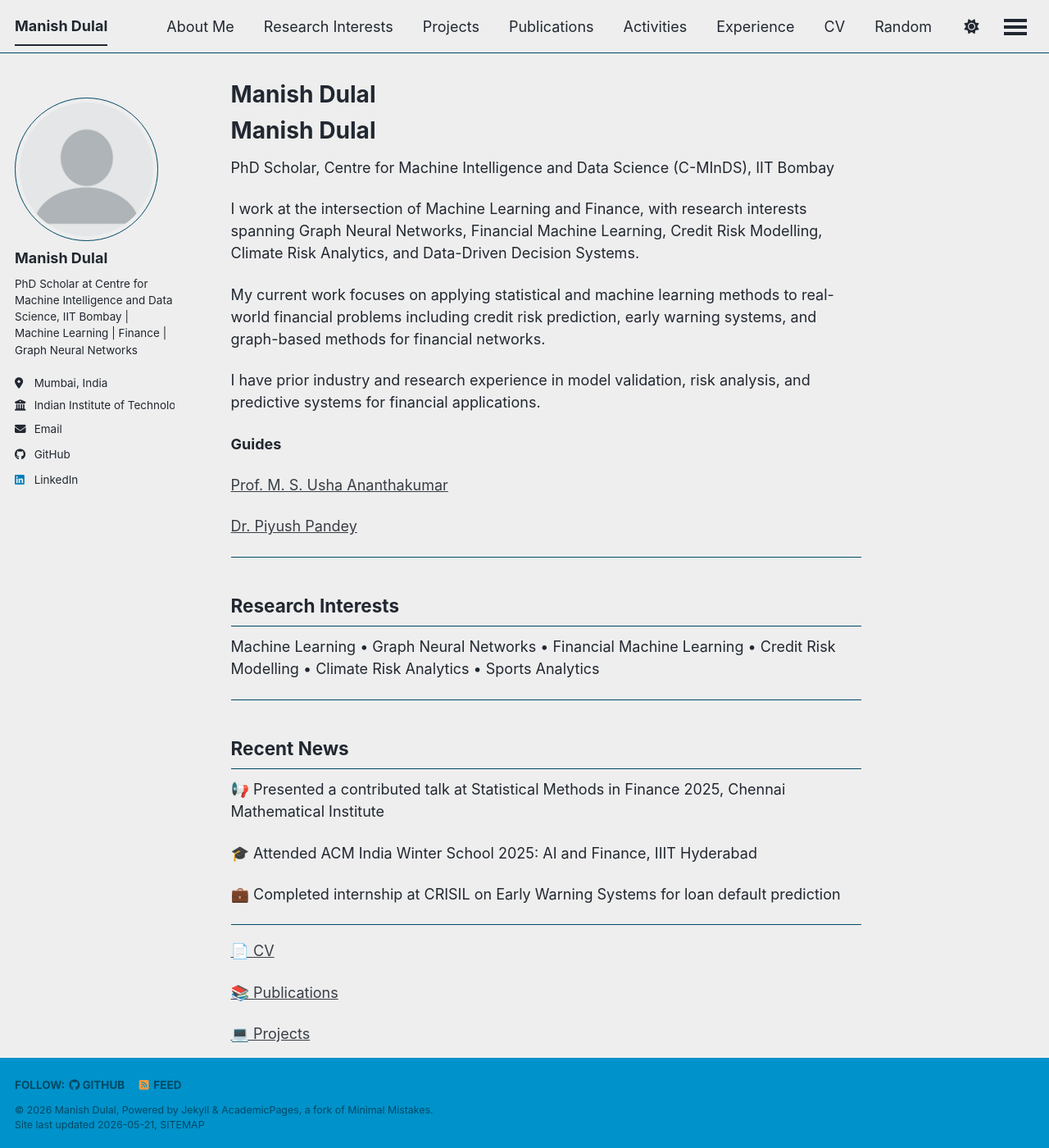
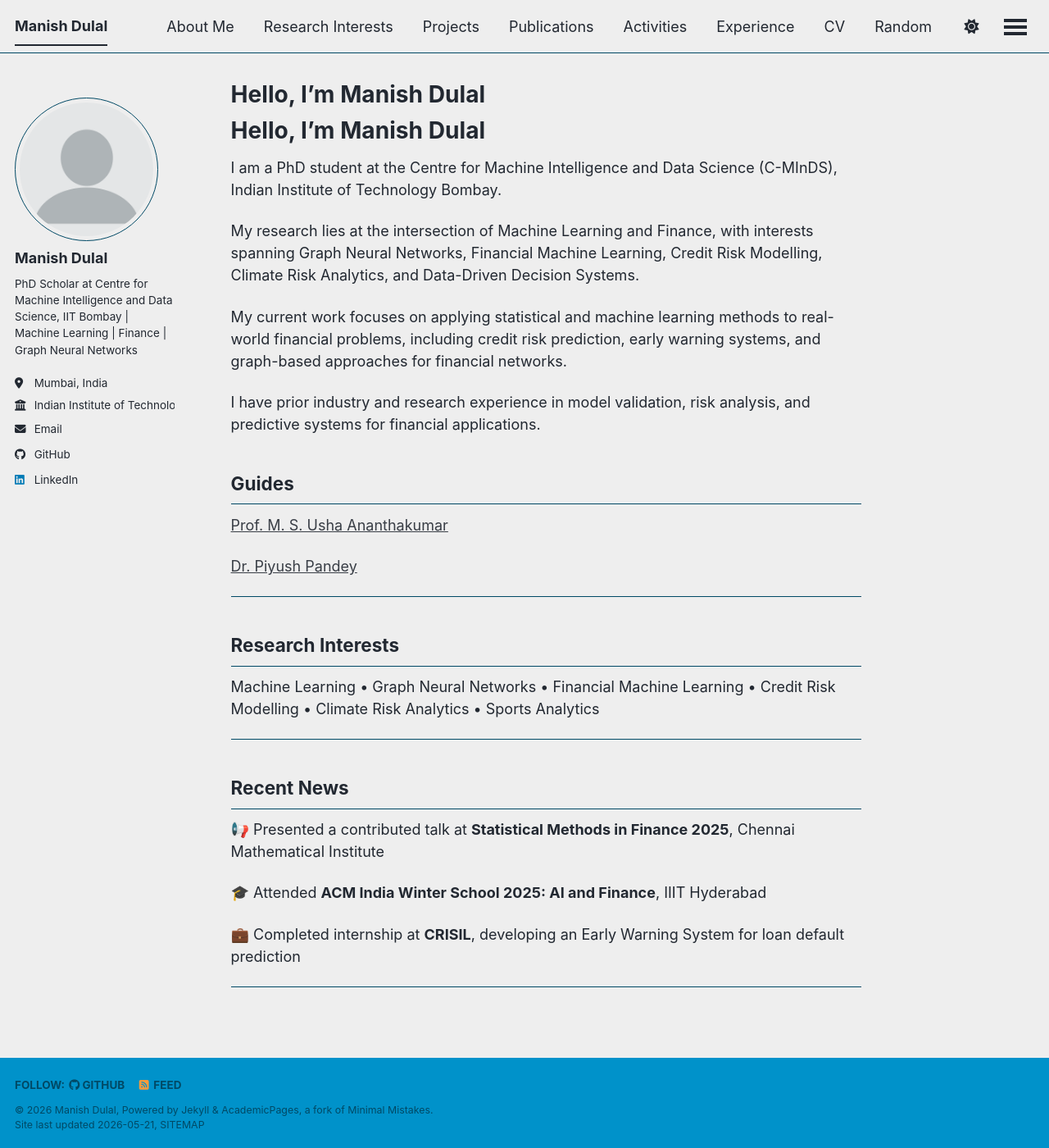
Before and after one commit to ManishDulal/manishdulal.github.io, a Jekyll site: the page built from _pages/about.md, in a window 1280 px wide and 1400 px high. Shown: the whole window at 82% size. Built offline with Jekyll 4.4.1, drawn with Linux system fonts in a browser that asks for light colours; a script bundle is joined from its source files by our own code; library files that are not in the unit come from our copies; our own code applies the rules of GitHub Pages for plain Markdown files.

Commit message:
Revise about page content and formatting
Updated personal introduction and recent news formatting.

```diff
--- a/_pages/about.md
+++ b/_pages/about.md
@@ -6,17 +6,17 @@ redirect_from:
   - /about.html
 ---
 
-# Manish Dulal
+# Hello, I'm Manish Dulal
 
-PhD Scholar, Centre for Machine Intelligence and Data Science (C-MInDS), IIT Bombay
+I am a PhD student at the Centre for Machine Intelligence and Data Science (C-MInDS), Indian Institute of Technology Bombay.
 
-I work at the intersection of Machine Learning and Finance, with research interests spanning Graph Neural Networks, Financial Machine Learning, Credit Risk Modelling, Climate Risk Analytics, and Data-Driven Decision Systems.
+My research lies at the intersection of Machine Learning and Finance, with interests spanning Graph Neural Networks, Financial Machine Learning, Credit Risk Modelling, Climate Risk Analytics, and Data-Driven Decision Systems.
 
-My current work focuses on applying statistical and machine learning methods to real-world financial problems including credit risk prediction, early warning systems, and graph-based methods for financial networks.
+My current work focuses on applying statistical and machine learning methods to real-world financial problems, including credit risk prediction, early warning systems, and graph-based approaches for financial networks.
 
 I have prior industry and research experience in model validation, risk analysis, and predictive systems for financial applications.
 
-**Guides**
+## Guides
 
 [Prof. M. S. Usha Ananthakumar](https://www.som.iitb.ac.in/prof-ms-usha-ananthakumar/)
 
@@ -32,16 +32,10 @@ Machine Learning • Graph Neural Networks • Financial Machine Learning • Cr
 
 ## Recent News
 
-📢 Presented a contributed talk at Statistical Methods in Finance 2025, Chennai Mathematical Institute
+📢 Presented a contributed talk at **Statistical Methods in Finance 2025**, Chennai Mathematical Institute
 
-🎓 Attended ACM India Winter School 2025: AI and Finance, IIIT Hyderabad
+🎓 Attended **ACM India Winter School 2025: AI and Finance**, IIIT Hyderabad
 
-💼 Completed internship at CRISIL on Early Warning Systems for loan default prediction
+💼 Completed internship at **CRISIL**, developing an Early Warning System for loan default prediction
 
 ---
-
-[📄 CV](/cv/)
-
-[📚 Publications](/publications/)
-
-[💻 Projects](/projects/)
```
